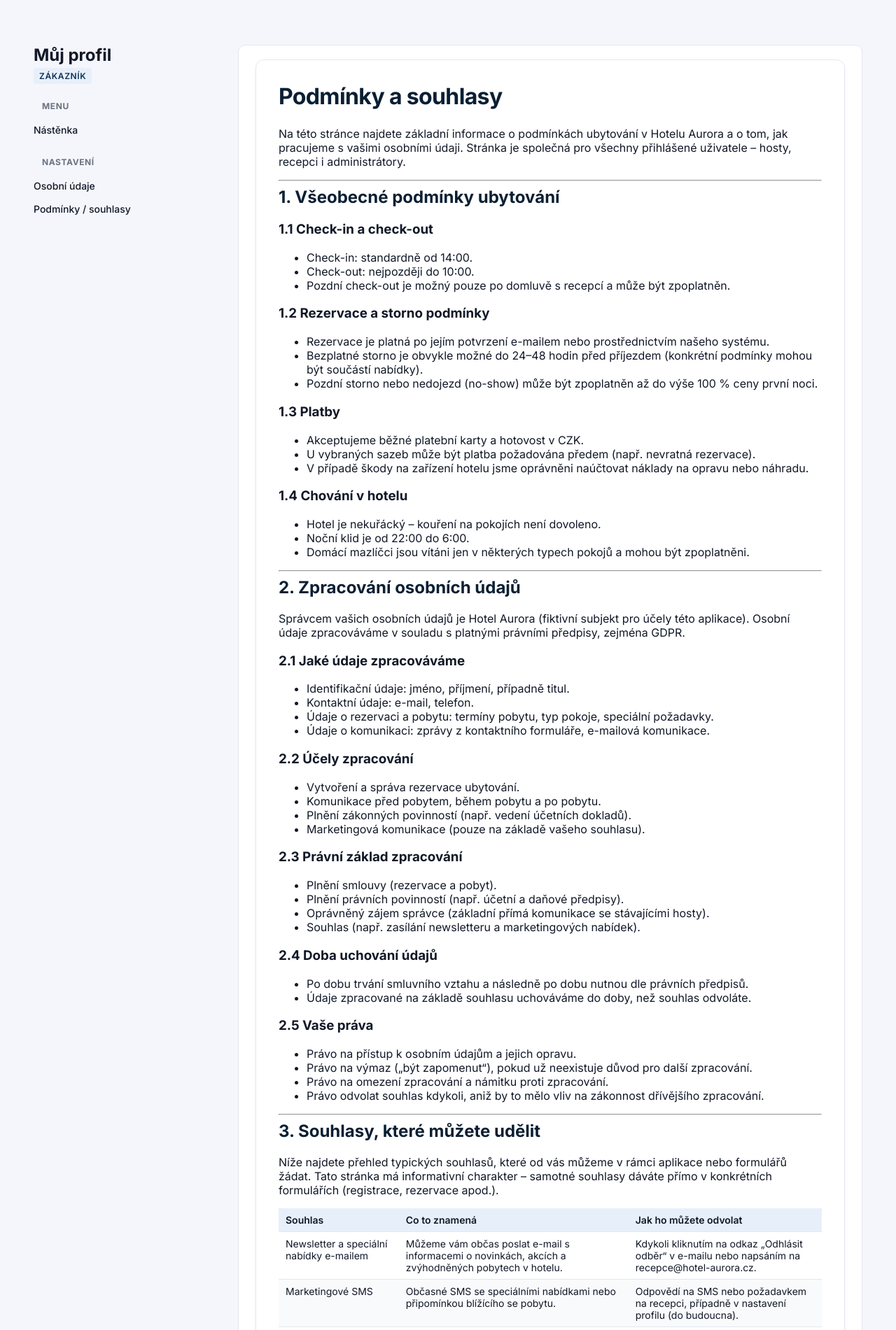
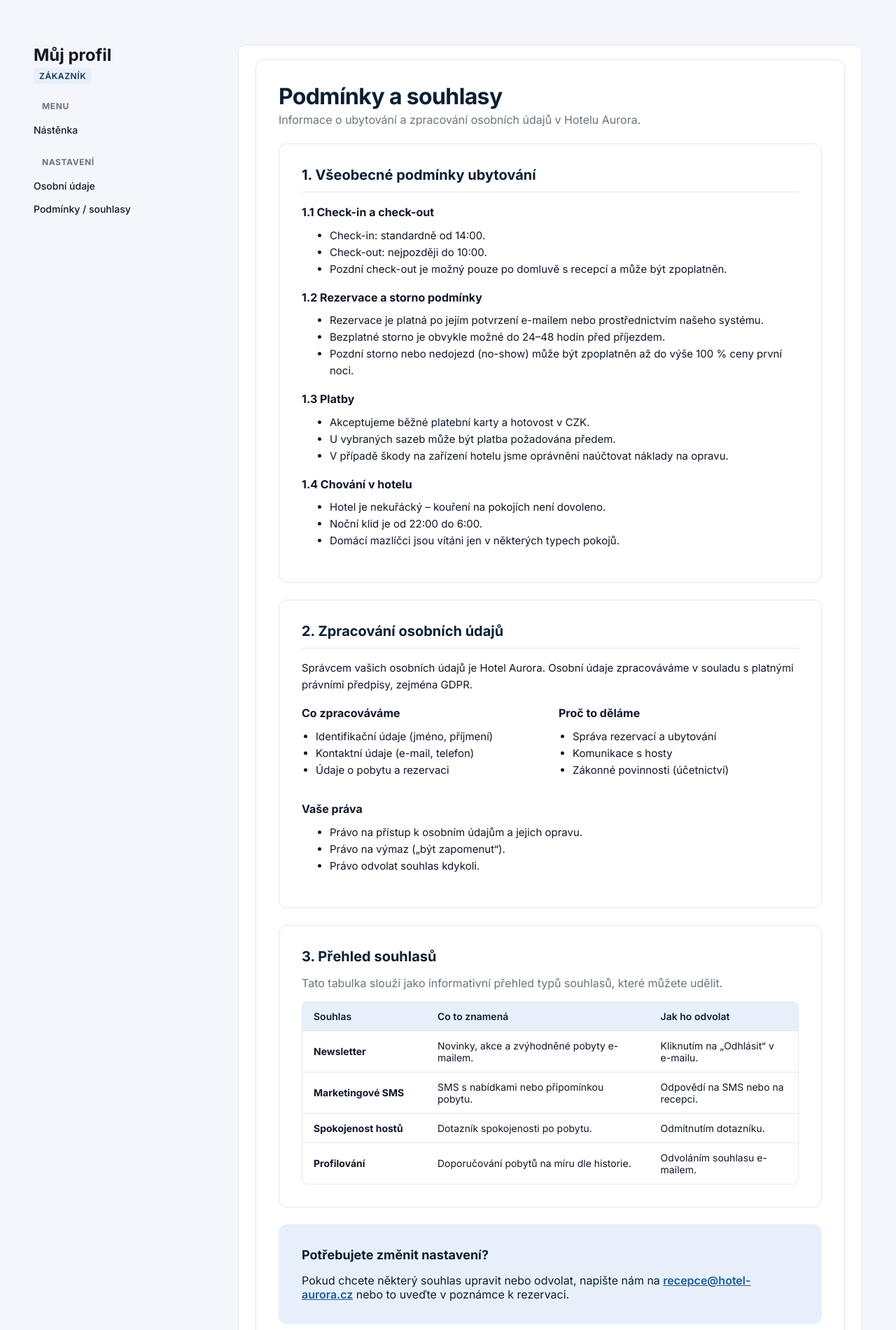
Before and after one commit to MarieHoravova/web-application-project, a FastAPI app: template templates/profile/profile_terms.html in a window 1280 px wide. Shown: the part 67-1968 px from the top of the page at 70% size. Run offline with FastAPI, Linux system fonts and the light colour scheme; the template is opened without the code that fills it, so the values that code supplies are empty; some web fonts are replaced.

Commit message:
Update profile_terms.html

```diff
--- a/templates/profile/profile_terms.html
+++ b/templates/profile/profile_terms.html
@@ -2,168 +2,138 @@
 {% block title %}Podmínky a souhlasy{% endblock %}
 
 {% block profile_content %}
-  <h1>Podmínky a souhlasy</h1>
 
-  <p>
-    Na této stránce najdete základní informace o podmínkách ubytování v Hotelu Aurora
-    a o tom, jak pracujeme s vašimi osobními údaji. Stránka je společná pro všechny
-    přihlášené uživatele – hosty, recepci i administrátory.
+  <div class="dashboard-header" style="margin-bottom: 24px;">
+    <h1 style="margin: 0 0 4px 0;">Podmínky a souhlasy</h1>
+    <p style="color: var(--color-text-muted); margin: 0;">
+      Informace o ubytování a zpracování osobních údajů v Hotelu Aurora.
     </p>
+  </div>
 
-  <hr>
+  <div class="detail-card" style="margin-bottom: 24px;">
+    <h2 style="margin-top: 0; font-size: 20px; border-bottom: 1px solid var(--color-border-subtle); padding-bottom: 12px; margin-bottom: 16px;">
+      1. Všeobecné podmínky ubytování
+    </h2>
 
-  <h2>1. Všeobecné podmínky ubytování</h2>
-
-  <h3>1.1 Check-in a check-out</h3>
-  <ul>
+    <div style="font-size: 15px; line-height: 1.6; color: var(--color-text-main);">
+      <h3 style="font-size: 16px; margin: 16px 0 8px 0;">1.1 Check-in a check-out</h3>
+      <ul style="margin-top: 0;">
         <li>Check-in: standardně od 14:00.</li>
         <li>Check-out: nejpozději do 10:00.</li>
         <li>Pozdní check-out je možný pouze po domluvě s recepcí a může být zpoplatněn.</li>
       </ul>
 
-  <h3>1.2 Rezervace a storno podmínky</h3>
-  <ul>
+      <h3 style="font-size: 16px; margin: 16px 0 8px 0;">1.2 Rezervace a storno podmínky</h3>
+      <ul style="margin-top: 0;">
         <li>Rezervace je platná po jejím potvrzení e-mailem nebo prostřednictvím našeho systému.</li>
-    <li>Bezplatné storno je obvykle možné do 24–48 hodin před příjezdem (konkrétní podmínky mohou být součástí nabídky).</li>
+        <li>Bezplatné storno je obvykle možné do 24–48 hodin před příjezdem.</li>
         <li>Pozdní storno nebo nedojezd (no-show) může být zpoplatněn až do výše 100 % ceny první noci.</li>
       </ul>
 
-  <h3>1.3 Platby</h3>
-  <ul>
+      <h3 style="font-size: 16px; margin: 16px 0 8px 0;">1.3 Platby</h3>
+      <ul style="margin-top: 0;">
         <li>Akceptujeme běžné platební karty a hotovost v CZK.</li>
-    <li>U vybraných sazeb může být platba požadována předem (např. nevratná rezervace).</li>
-    <li>V případě škody na zařízení hotelu jsme oprávněni naúčtovat náklady na opravu nebo náhradu.</li>
+        <li>U vybraných sazeb může být platba požadována předem.</li>
+        <li>V případě škody na zařízení hotelu jsme oprávněni naúčtovat náklady na opravu.</li>
       </ul>
 
-  <h3>1.4 Chování v hotelu</h3>
-  <ul>
+      <h3 style="font-size: 16px; margin: 16px 0 8px 0;">1.4 Chování v hotelu</h3>
+      <ul style="margin-top: 0;">
         <li>Hotel je nekuřácký – kouření na pokojích není dovoleno.</li>
         <li>Noční klid je od 22:00 do 6:00.</li>
-    <li>Domácí mazlíčci jsou vítáni jen v některých typech pokojů a mohou být zpoplatněni.</li>
+        <li>Domácí mazlíčci jsou vítáni jen v některých typech pokojů.</li>
       </ul>
+    </div>
+  </div>
 
-  <hr>
+  <div class="detail-card" style="margin-bottom: 24px;">
+    <h2 style="margin-top: 0; font-size: 20px; border-bottom: 1px solid var(--color-border-subtle); padding-bottom: 12px; margin-bottom: 16px;">
+      2. Zpracování osobních údajů
+    </h2>
 
-  <h2>2. Zpracování osobních údajů</h2>
-
+    <div style="font-size: 15px; line-height: 1.6; color: var(--color-text-main);">
       <p>
-    Správcem vašich osobních údajů je Hotel Aurora (fiktivní subjekt pro účely této aplikace).
-    Osobní údaje zpracováváme v souladu s platnými právními předpisy, zejména GDPR.
+        Správcem vašich osobních údajů je Hotel Aurora. Osobní údaje zpracováváme v souladu s platnými právními předpisy, zejména GDPR.
       </p>
 
-  <h3>2.1 Jaké údaje zpracováváme</h3>
-  <ul>
-    <li>Identifikační údaje: jméno, příjmení, případně titul.</li>
-    <li>Kontaktní údaje: e-mail, telefon.</li>
-    <li>Údaje o rezervaci a pobytu: termíny pobytu, typ pokoje, speciální požadavky.</li>
-    <li>Údaje o komunikaci: zprávy z kontaktního formuláře, e-mailová komunikace.</li>
+      <div style="display: grid; grid-template-columns: repeat(auto-fit, minmax(250px, 1fr)); gap: 24px; margin-top: 16px;">
+        <div>
+            <h3 style="font-size: 16px; margin: 0 0 8px 0;">Co zpracováváme</h3>
+            <ul style="margin-top: 0; padding-left: 20px;">
+                <li>Identifikační údaje (jméno, příjmení)</li>
+                <li>Kontaktní údaje (e-mail, telefon)</li>
+                <li>Údaje o pobytu a rezervaci</li>
             </ul>
+        </div>
+        <div>
+            <h3 style="font-size: 16px; margin: 0 0 8px 0;">Proč to děláme</h3>
+            <ul style="margin-top: 0; padding-left: 20px;">
+                <li>Správa rezervací a ubytování</li>
+                <li>Komunikace s hosty</li>
+                <li>Zákonné povinnosti (účetnictví)</li>
+            </ul>
+        </div>
+      </div>
 
-  <h3>2.2 Účely zpracování</h3>
-  <ul>
-    <li>Vytvoření a správa rezervace ubytování.</li>
-    <li>Komunikace před pobytem, během pobytu a po pobytu.</li>
-    <li>Plnění zákonných povinností (např. vedení účetních dokladů).</li>
-    <li>Marketingová komunikace (pouze na základě vašeho souhlasu).</li>
+      <h3 style="font-size: 16px; margin: 16px 0 8px 0;">Vaše práva</h3>
+      <ul style="margin-top: 0;">
+        <li>Právo na přístup k osobním údajům a jejich opravu.</li>
+        <li>Právo na výmaz („být zapomenut“).</li>
+        <li>Právo odvolat souhlas kdykoli.</li>
       </ul>
+    </div>
+  </div>
 
-  <h3>2.3 Právní základ zpracování</h3>
-  <ul>
-    <li>Plnění smlouvy (rezervace a pobyt).</li>
-    <li>Plnění právních povinností (např. účetní a daňové předpisy).</li>
-    <li>Oprávněný zájem správce (základní přímá komunikace se stávajícími hosty).</li>
-    <li>Souhlas (např. zasílání newsletteru a marketingových nabídek).</li>
-  </ul>
-
-  <h3>2.4 Doba uchování údajů</h3>
-  <ul>
-    <li>Po dobu trvání smluvního vztahu a následně po dobu nutnou dle právních předpisů.</li>
-    <li>Údaje zpracované na základě souhlasu uchováváme do doby, než souhlas odvoláte.</li>
-  </ul>
-
-  <h3>2.5 Vaše práva</h3>
-  <ul>
-    <li>Právo na přístup k osobním údajům a jejich opravu.</li>
-    <li>Právo na výmaz („být zapomenut“), pokud už neexistuje důvod pro další zpracování.</li>
-    <li>Právo na omezení zpracování a námitku proti zpracování.</li>
-    <li>Právo odvolat souhlas kdykoli, aniž by to mělo vliv na zákonnost dřívějšího zpracování.</li>
-  </ul>
-
-  <hr>
-
-  <h2>3. Souhlasy, které můžete udělit</h2>
-
-  <p>
-    Níže najdete přehled typických souhlasů, které od vás můžeme v rámci aplikace nebo formulářů žádat.
-    Tato stránka má informativní charakter – samotné souhlasy dáváte přímo v konkrétních formulářích
-    (registrace, rezervace apod.).
+  <div class="detail-card" style="margin-bottom: 24px;">
+    <h2 style="margin-top: 0; font-size: 20px; margin-bottom: 16px;">
+      3. Přehled souhlasů
+    </h2>
+    <p style="color: var(--color-text-muted); margin-bottom: 16px;">
+        Tato tabulka slouží jako informativní přehled typů souhlasů, které můžete udělit.
     </p>
 
-  <table class="data">
+    <div class="table-responsive">
+        <table class="data-table">
             <thead>
             <tr>
-        <th>Souhlas</th>
+                <th style="width: 25%;">Souhlas</th>
                 <th>Co to znamená</th>
-        <th>Jak ho můžete odvolat</th>
+                <th style="width: 30%;">Jak ho odvolat</th>
             </tr>
             </thead>
             <tbody>
             <tr>
-        <td>Newsletter a speciální nabídky e-mailem</td>
-        <td>
-          Můžeme vám občas poslat e-mail s informacemi o novinkách, akcích a zvýhodněných pobytech
-          v hotelu.
-        </td>
-        <td>
-          Kdykoli kliknutím na odkaz „Odhlásit odběr“ v e-mailu nebo napsáním na recepce@hotel-aurora.cz.
-        </td>
+                <td><strong>Newsletter</strong></td>
+                <td>Novinky, akce a zvýhodněné pobyty e-mailem.</td>
+                <td>Kliknutím na „Odhlásit“ v e-mailu.</td>
             </tr>
             <tr>
-        <td>Marketingové SMS</td>
-        <td>
-          Občasné SMS se speciálními nabídkami nebo připomínkou blížícího se pobytu.
-        </td>
-        <td>
-          Odpovědí na SMS nebo požadavkem na recepci, případně v nastavení profilu (do budoucna).
-        </td>
+                <td><strong>Marketingové SMS</strong></td>
+                <td>SMS s nabídkami nebo připomínkou pobytu.</td>
+                <td>Odpovědí na SMS nebo na recepci.</td>
             </tr>
             <tr>
-        <td>Vyhodnocování spokojenosti hostů</td>
-        <td>
-          Po vašem pobytu vám můžeme zaslat dotazník spokojenosti a využít odpovědi k vylepšení služeb.
-        </td>
-        <td>
-          Odmítnutím dotazníku nebo napsáním, že si dotazníky nepřejete dostávat.
-        </td>
+                <td><strong>Spokojenost hostů</strong></td>
+                <td>Dotazník spokojenosti po pobytu.</td>
+                <td>Odmítnutím dotazníku.</td>
             </tr>
             <tr>
-        <td>Profilování a personalizované nabídky</td>
-        <td>
-          Můžeme analyzovat vaše předchozí pobyty a preference (např. oblíbený typ pokoje)
-          a podle toho vám doporučovat pobyty na míru.
-        </td>
-        <td>
-          Odvoláním souhlasu – např. e-mailem nebo v nastavení profilu (pokud bude k dispozici).
-        </td>
+                <td><strong>Profilování</strong></td>
+                <td>Doporučování pobytů na míru dle historie.</td>
+                <td>Odvoláním souhlasu e-mailem.</td>
             </tr>
             </tbody>
         </table>
+    </div>
+  </div>
 
-  <hr>
+  <div class="detail-card" style="background-color: var(--color-primary-100); border-color: var(--color-primary-100);">
+    <h2 style="margin-top: 0; font-size: 18px; color: var(--color-primary-900);">Potřebujete změnit nastavení?</h2>
+    <p style="margin-bottom: 0; color: var(--color-primary-900);">
+        Pokud chcete některý souhlas upravit nebo odvolat, napište nám na
+        <a href="mailto:recepce@hotel-aurora.cz" style="color: var(--color-primary-500); font-weight: 600;">recepce@hotel-aurora.cz</a>
+        nebo to uveďte v poznámce k rezervaci.
+    </p>
+  </div>
 
-  <h2>4. Jak souhlasy změnit nebo odvolat</h2>
-
-  <p>
-    Pokud chcete některý souhlas upravit nebo odvolat, můžete:
-  </p>
-  <ul>
-    <li>kontaktovat recepci e-mailem na <strong>recepce@hotel-aurora.cz</strong>,</li>
-    <li>uvést svůj požadavek v poznámce k rezervaci,</li>
-    <li>v budoucnu využít nastavení v uživatelském profilu (po doplnění této funkce v aplikaci).</li>
-  </ul>
-
-  <p>
-    Tato stránka slouží jako přehled – detaily se mohou lišit podle konkrétní nabídky nebo rezervačních
-    podmínek, které jsou uvedeny přímo u té které služby.
-  </p>
 {% endblock %}
```
Lines whose indentation alone changed are shown as unchanged.
